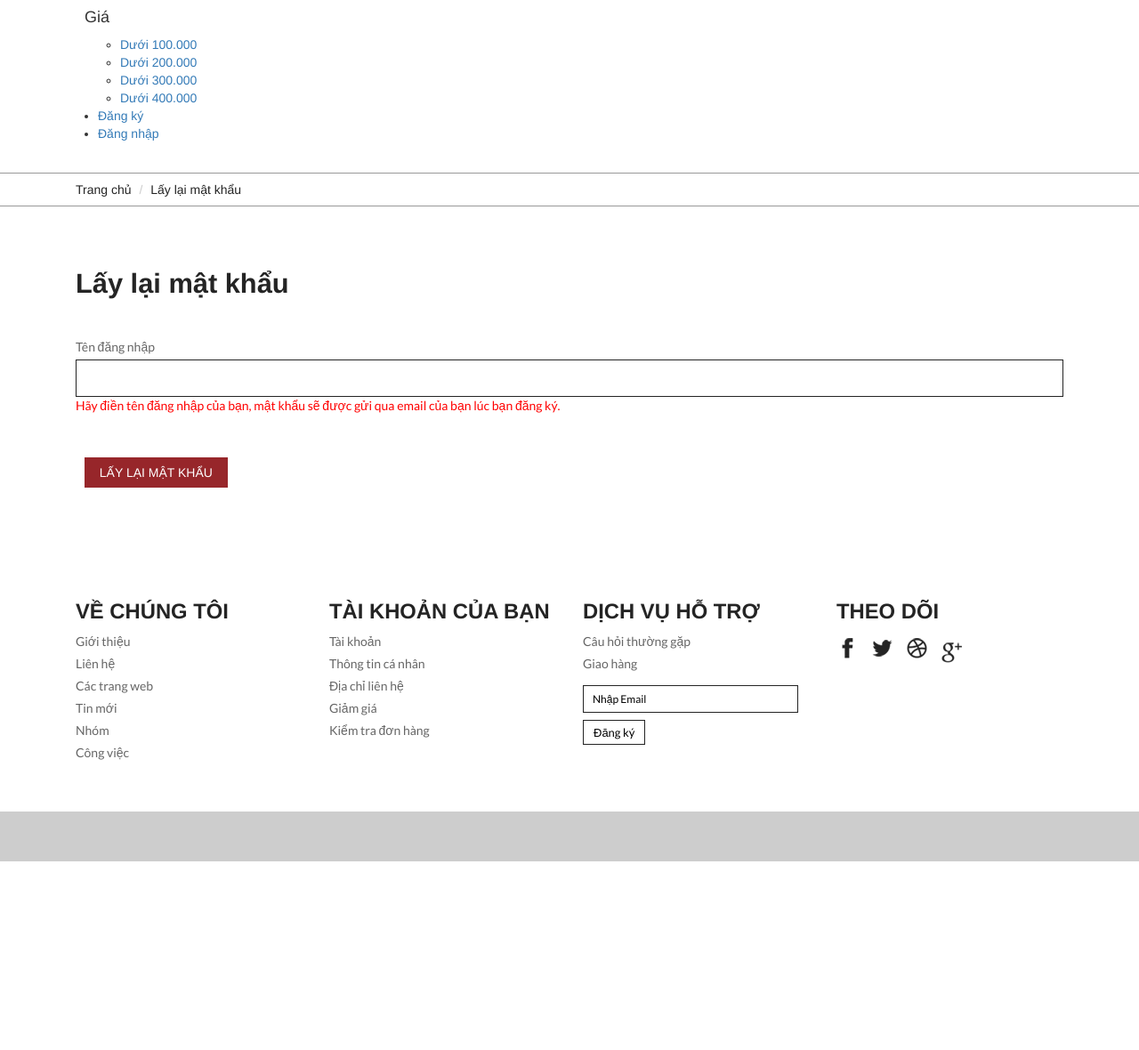
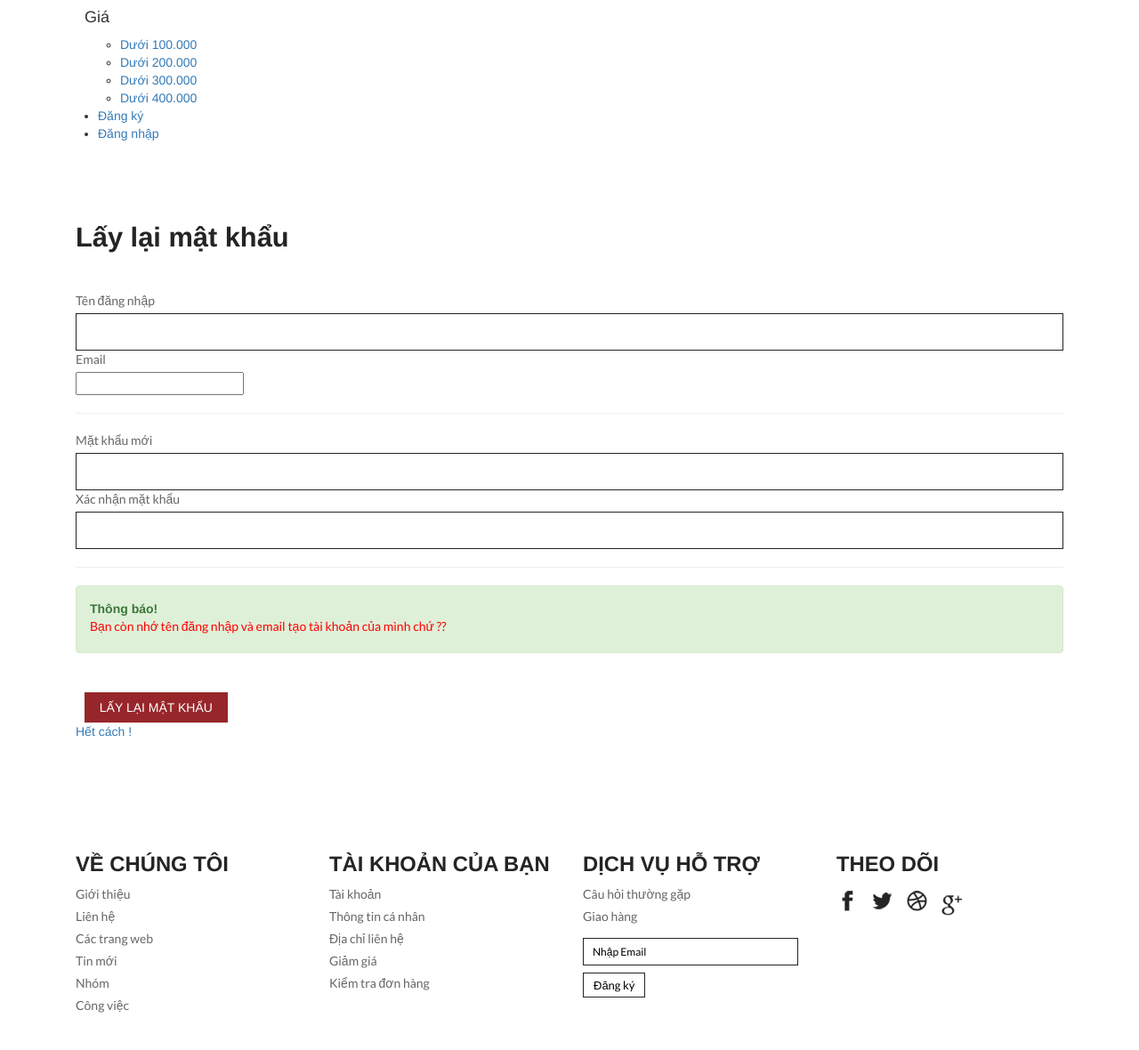
Before and after one commit to duongspm/camperstore, a PHP site: page /page/QuenMatKhau.php in a window 1280 px wide. Shown: the part 462-1642 px from the top of the page at 89% size. Before the commit the page ends 1430 px from the top, so only its background shows below. Run offline with PHP 8.4, Linux system fonts and the light colour scheme; data comes from the database, SQL or seed files in the repository; data that the repository does not hold is empty.

Commit message:
Update QuenMatKhau.php

```diff
--- a/page/QuenMatKhau.php
+++ b/page/QuenMatKhau.php
@@ -3,17 +3,6 @@
 include("../layout/header.php");
 
 ?>
-
-<div class="breadcrumbs">
-    <div class="container">
-        <div class="breadcrumbs-main">
-            <ol class="breadcrumb">
-                <li><a href="index.php">Trang chủ</a></li>
-                <li class="active">Lấy lại mật khẩu</li>
-            </ol>
-        </div>
-    </div>
-</div>
 <!--end-breadcrumbs-->
 <!--start-account-->
 <div class="account">
@@ -28,13 +17,28 @@ include("../layout/header.php");
                     <div class="address">
                         <span>Tên đăng nhập</span>
                         <input id="tendangnhap" name="tendangnhap" type="text">
-                        <span style="color: red;" id="thongbao">
-                            Hãy điền tên đăng nhập của bạn, mật khẩu sẽ được gửi qua email của bạn lúc bạn đăng ký.
-                        </span>
+                        <span>Email</span>
+                        <input id="email" name="email" type="email">
+                        <br>
+                        <hr>
+                        <span>Mặt khẩu mới</span>
+                        <input type="password" id="matkhaumoi" name="matkhaumoi" type="text">
+                        <span>Xác nhận mặt khẩu</span>
+                        <input type="password" id="matkhauxacnhan" name="matkhauxacnhan" type="text">
+                        <hr>
+                        <div class="alert alert-success">
+                            <strong>Thông báo!</strong>
+                            <span style="color: red;" id="thongbao">
+                                Bạn còn nhớ tên đăng nhập và email tạo tài khoản của mình chứ ??
+                            </span>
+                        </div>
+
                     </div>
                     <div class="address">
                         <input id="laymk" type="submit" value="Lấy lại mật khẩu">
-
+                    </div>
+                    <div id="formFooter">
+                        <a class="underlineHover" name="forget" href="" onclick="alert('Chắc bạn tuyệt vọng lắm mới bấm vào tôi \nGọi điện thoại tới thằng chủ dùm minh. OK?');">Hết cách !</a>
                     </div>
             </div>
             </form>
@@ -49,15 +53,18 @@ global $conn;
 if($_SERVER["REQUEST_METHOD"]=="POST")
 {
     $tendangnhap=$_POST["tendangnhap"];
-    $ktTaiKhoan="SELECT * FROM thanhvien WHERE TenDangNhap='".$tendangnhap."'";
+    $email=$_POST["email"];
+    $ktTaiKhoan="SELECT * FROM thanhvien WHERE TenDangNhap='".$tendangnhap."' and Email='".$email."'";
     $truyvankyTaiKhoan=mysqli_query($conn,$ktTaiKhoan);
 
     if(mysqli_num_rows($truyvankyTaiKhoan) > 0)
     {
-        $cot=mysqli_fetch_array($truyvankyTaiKhoan);
+        // //$cot=mysqli_fetch_array($truyvankyTaiKhoan);
+        // echo "<script> $('#thongbao').text('Đã có lỗi xảy ra');</script>";
+        $thaydoiMatKhau="UPDATE thanhvien SET MatKhau='".$_POST["matkhaumoi"]."'WHERE TenDangNhap='".$_POST["tendangnhap"]."'";
+        if(mysqli_query($conn,$thaydoiMatKhau))
 
-        if(mail($cot["Email"],"Lấy lại mật khẩu website bán hàng","Xin chào ! \n Mật khẩu của bạn là: ".$cot["MatKhau"],"From: taikhoangg0@gmail.com"))
-            echo "<script> $('#thongbao').text('Lấy lại mật khẩu thành công, hãy kiểm tra email của bạn');</script>";
+            echo "<script> $('#thongbao').text('Lấy lại mật khẩu thành công');</script>";
         else
             echo "<script> $('#thongbao').text('Đã có lỗi xảy ra');</script>";
     }
@@ -72,12 +79,29 @@ if($_SERVER["REQUEST_METHOD"]=="POST")
     $(document).ready(function(){
         $('#laymk').click(function(){
             tendangnhap=$('#tendangnhap').val();
+            matkhaumoi=$('#matkhaumoi').val();
+            matkhauxacnhan=$('#matkhauxacnhan').val();
 
             loi=0;
             if(tendangnhap=="")
             {
                 loi++;
                 $('#thongbao').text("Hãy nhập tên đăng nhập");
+            }
+            if(matkhaumoi=="")
+            {
+                loi++;
+                $('#thongbao').text("Hãy nhập mật khẩu mới của bạn");
+            }
+            if(matkhauxacnhan=="")
+            {
+                loi++;
+                $('#thongbao').text("Bạn chưa xác nhận mật khẩu");
+            }
+            if(matkhaumoi != matkhauxacnhan)
+            {
+                loi++;
+                $('#thongbao').text("Mật khẩu không trùng khớp");
             }
 
             if(loi!=0)
```
